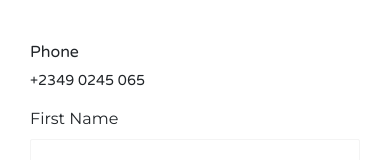
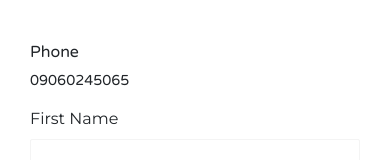
Before and after one commit to Achilles45/springfarms, a Vue app: page /contact in a window 390 px wide. Shown: the part 591-751 px from the top of the page. Built offline with nearby package versions, Linux system fonts and the light colour scheme.

Commit message:
Edited the phone number on the contact page

```diff
--- a/src/views/Contact.vue
+++ b/src/views/Contact.vue
@@ -17,7 +17,7 @@
                                <h6>Springfarms Headquarters</h6>
                                <p>By MTN mast, Ejemeh, Aniocha South LGA, Delta State, Nigeria.</p>
                                <h6>Phone</h6>
-                               <p>+2349 0245 065</p>
+                               <p>09060245065</p>
                            </div>
                              <div class="col-md-6">
                                  <div v-if="error" class="alert alert-danger">
```
